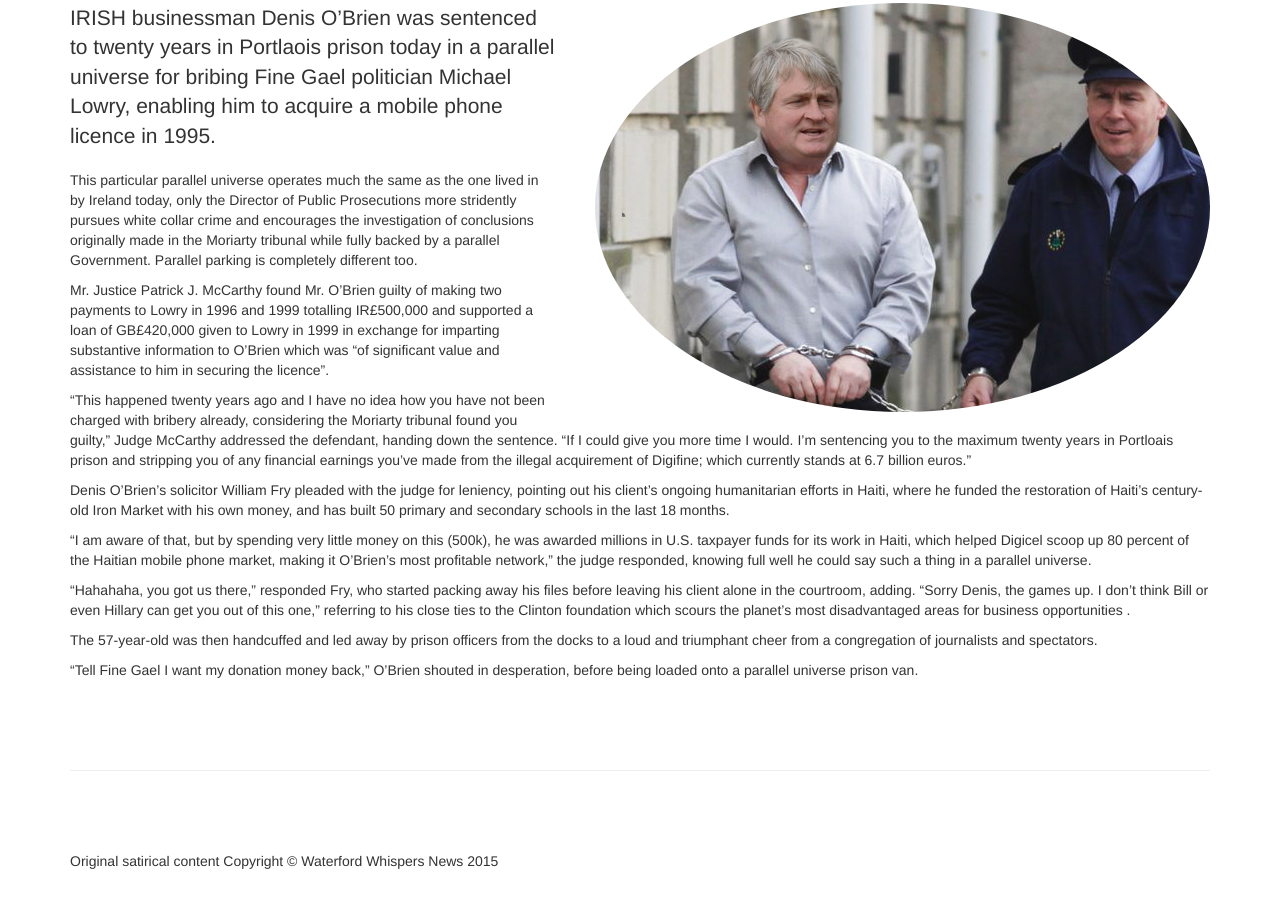
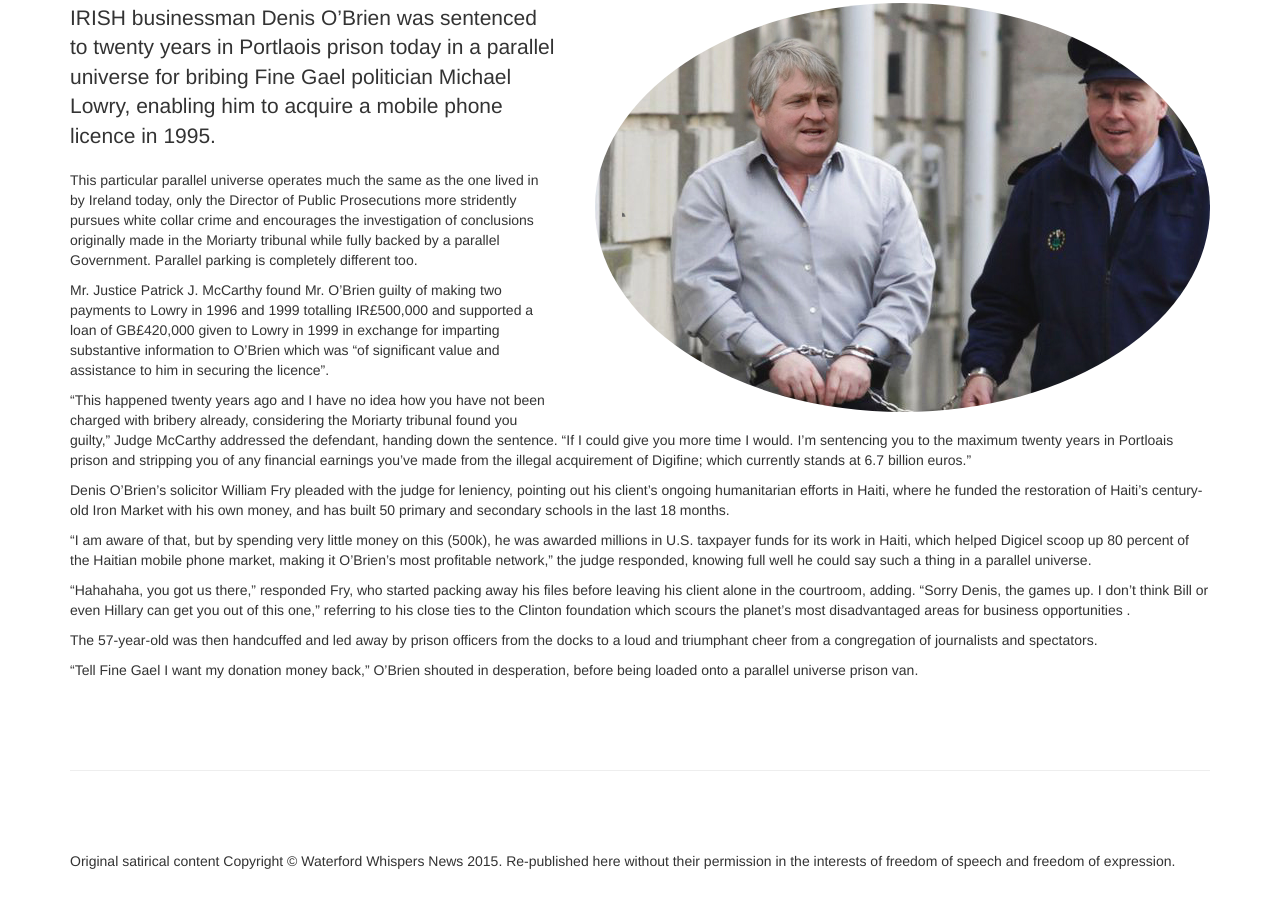
Before and after one commit to IrishOligarch/irisholigarch.github.io, a plain HTML site: page index.html in a window 1280 px wide. Shown: the part 304-1211 px from the top of the page. Drawn offline with Linux system fonts and the light colour scheme.

Commit message:
clarify that copied without permission

```diff
--- a/index.html
+++ b/index.html
@@ -69,7 +69,7 @@
         <footer>
             <div class="row">
                 <div class="col-lg-12">
-                    <p>Original satirical content Copyright &copy; Waterford Whispers News 2015</p>
+                    <p>Original satirical content Copyright &copy; Waterford Whispers News 2015. Re-published here without their permission in the interests of freedom of speech and freedom of expression.</p>
                 </div>
             </div>
         </footer>
```
